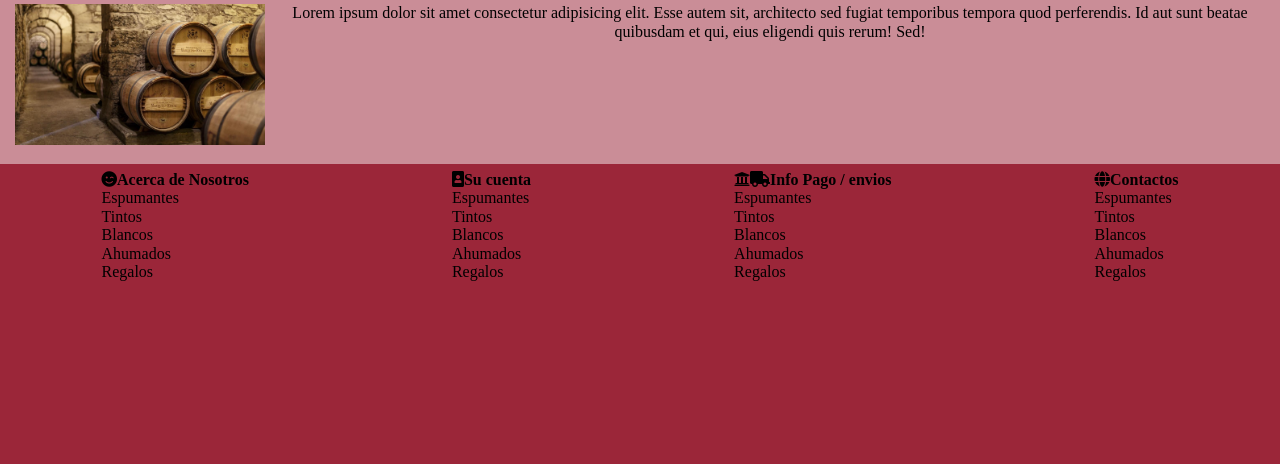
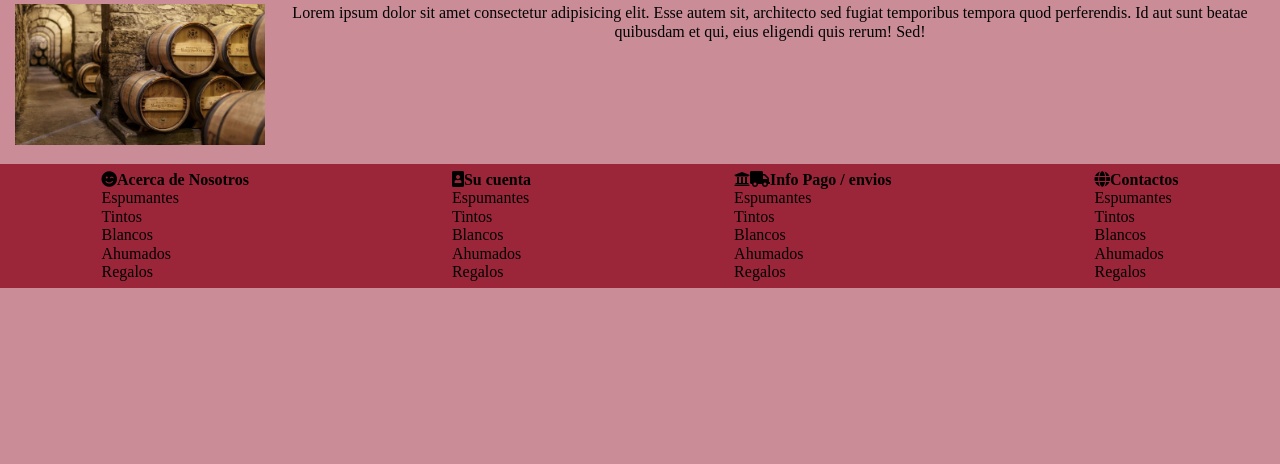
Before and after one commit to Hyoukaji/grupo_1_Bobdega, a Node server app: template bobdega/src/views/home.ejs in a window 1280 px wide; the page is wider, and only the part inside the window is pictured. Shown: the part 1077-1541 px from the top of that part. After the commit the page ends 1365 px from the top of that part, so only its background shows below. Run offline with Node 20, Linux system fonts and the light colour scheme; the template is opened without the code that fills it, so the values that code supplies are empty.

Commit message:
faltaba uno

```diff
--- a/bobdega/public/css/styles.css
+++ b/bobdega/public/css/styles.css
@@ -140,10 +140,10 @@ min-height: 170px;
 
 footer {
      background-color: #9b2639;
-     min-height: 300px;
+     min-height: 30%;
      display: flex;
-    flex-direction: row;
-    flex-wrap: wrap;
+     flex-direction: row;
+     flex-wrap: wrap;
 }
 
 footer {
```
